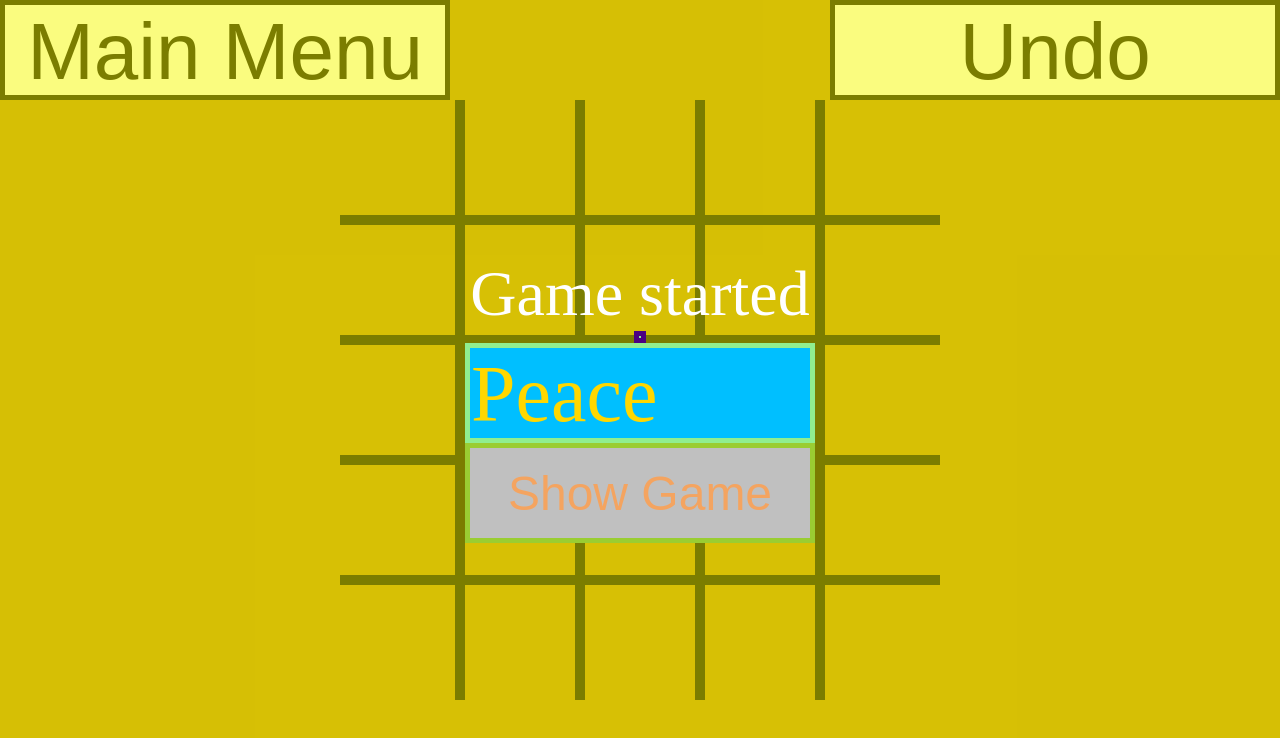
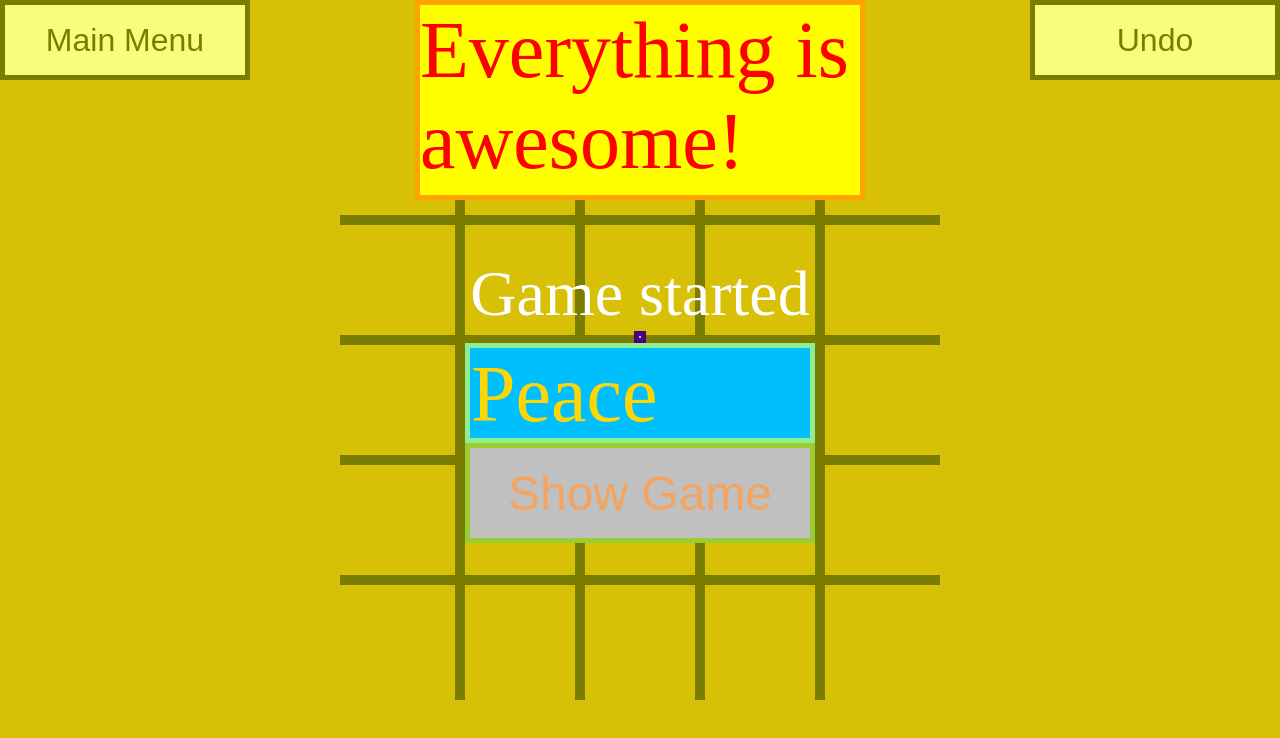
Before and after one commit to jvanheeswijck/Just-another-repository, a plain HTML site: page index.html in a window 1280 px wide. Both pictures are taken after a click on the button "Main Menu". Drawn offline with Linux system fonts and the light colour scheme.

Commit message:
Added new cool square

```diff
--- a/index.html
+++ b/index.html
@@ -45,6 +45,7 @@
         <button id="restartButton">Restart</button>
         <button id="showGameButton">Show Game</button>
         <button id="takeOverButton">Take Over</button>
+        <div class="coolSquare" data-spirit-raising-text></div>
     </div>
 </body>
 </html>
--- a/script.js
+++ b/script.js
@@ -25,6 +25,7 @@ const undoButton = document.getElementById('undoButton')
 const winningMessageTextElement = document.querySelector('[data-winning-message-text]');
 const losingMessageTextElement = document.querySelector('[data-losing-message-text]');
 const peaceMessageTextElement = document.querySelector('[data-peace-message-text]');
+const spiritRaisingTextElement = document.querySelector('[data-spirit-raising-text]');
 let lastMarkPlaced = null;
 let isCircleTurn = false;
 let isGameEnd = false;
@@ -95,6 +96,7 @@ function setMainMenuElements() {
         winningMessageTextElement.innerText = `${isCircleTurn ? "D's" : "X's"} Wins!`;
         losingMessageTextElement.innerText = `${isCircleTurn ? "X's" : "D's"} Loses!`;
         peaceMessageTextElement.innerText = ('Peace');
+        spiritRaisingTextElement.innerText = ('Everything is awesome!')
         takeOverButton.classList.add("show");
         restartButton.classList.add("show")
         undoButton.classList.remove("show")
@@ -102,18 +104,21 @@ function setMainMenuElements() {
         winningMessageTextElement.innerText = ('Draw!');
         losingMessageTextElement.innerText = ('');
         peaceMessageTextElement.innerText = ('Peace');
+        spiritRaisingTextElement.innerText = ('Everything is awesome!')
         restartButton.classList.add("show")
         undoButton.classList.remove("show")
     } else if (gameInProgress()) {
         winningMessageTextElement.innerText = ('Game still in progress')
         losingMessageTextElement.innerText = ('')
         peaceMessageTextElement.innerText = ('Peace')
+        spiritRaisingTextElement.innerText = ('Everything is awesome!')
         restartButton.classList.remove("show")
         undoButton.classList.add("show")
     } else {
         winningMessageTextElement.innerText = ('Game started')
         losingMessageTextElement.innerText = ('')
         peaceMessageTextElement.innerText = ('Peace')
+        spiritRaisingTextElement.innerText = ('Everything is awesome!')
         takeOverButton.classList.remove("show")
         restartButton.classList.remove("show")
         undoButton.classList.add("show")
--- a/styles.css
+++ b/styles.css
@@ -4,9 +4,8 @@
 
 :root {
     --cell-size: 120px;
-    --mark-size: calc(var(--cell-size) * 1);
+    --mark-size: calc(var(--cell-size) * .9);
 }
-
 body {
     margin: 0;
     background-color: darkgoldenrod;
@@ -123,7 +122,7 @@ body {
 .board.circle .cell:not(.x):not(.circle):hover::after {
     width: calc(var(--mark-size) * .7);
     height: calc(var(--mark-size) * .7);
-    background-color: white;
+    background-color: darkgoldenrod;
 }
 
 .winning-message {
@@ -145,6 +144,17 @@ body {
     color: hotpink;
 }
 
+
+.coolSquare {
+    position: fixed;
+    top: 0;
+    height: 200px;
+    width: 450px;
+    background-color: yellow;
+    border: 5px solid orange;
+    color: red;
+    font-size: 5rem;
+}
 .square {
     background-color: lightgreen;
     font-size: 5rem;
@@ -216,12 +226,12 @@ body {
     position: fixed;
     top: 0px;
     left: 0px;
-    height: 100px;
-    width: 450px;
+    height: 80px;
+    width: 250px;
     color: black;
     background-color: white;
     border: 5px solid black;
-    font-size: 5rem;
+    font-size: 2rem;
 }
 
 #mainMenuButton:hover {
@@ -235,12 +245,12 @@ body {
     position: fixed;
     top: 0px;
     right: 0px;
-    height: 100px;
-    width: 450px;
+    height: 80px;
+    width: 250px;
     color: black;
     background-color: white;
     border: 5px solid black;
-    font-size: 5rem;
+    font-size: 2rem;
 }
 
 #undoButton:hover {
```
